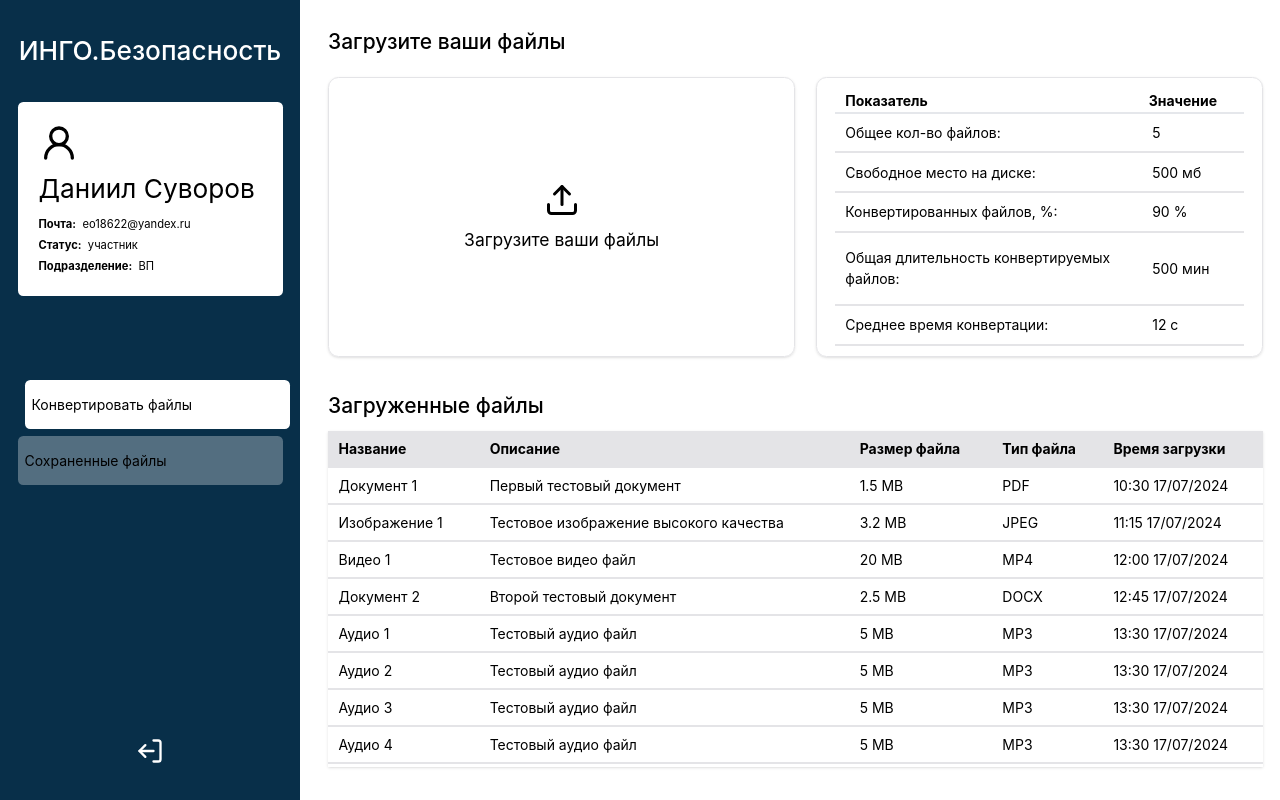
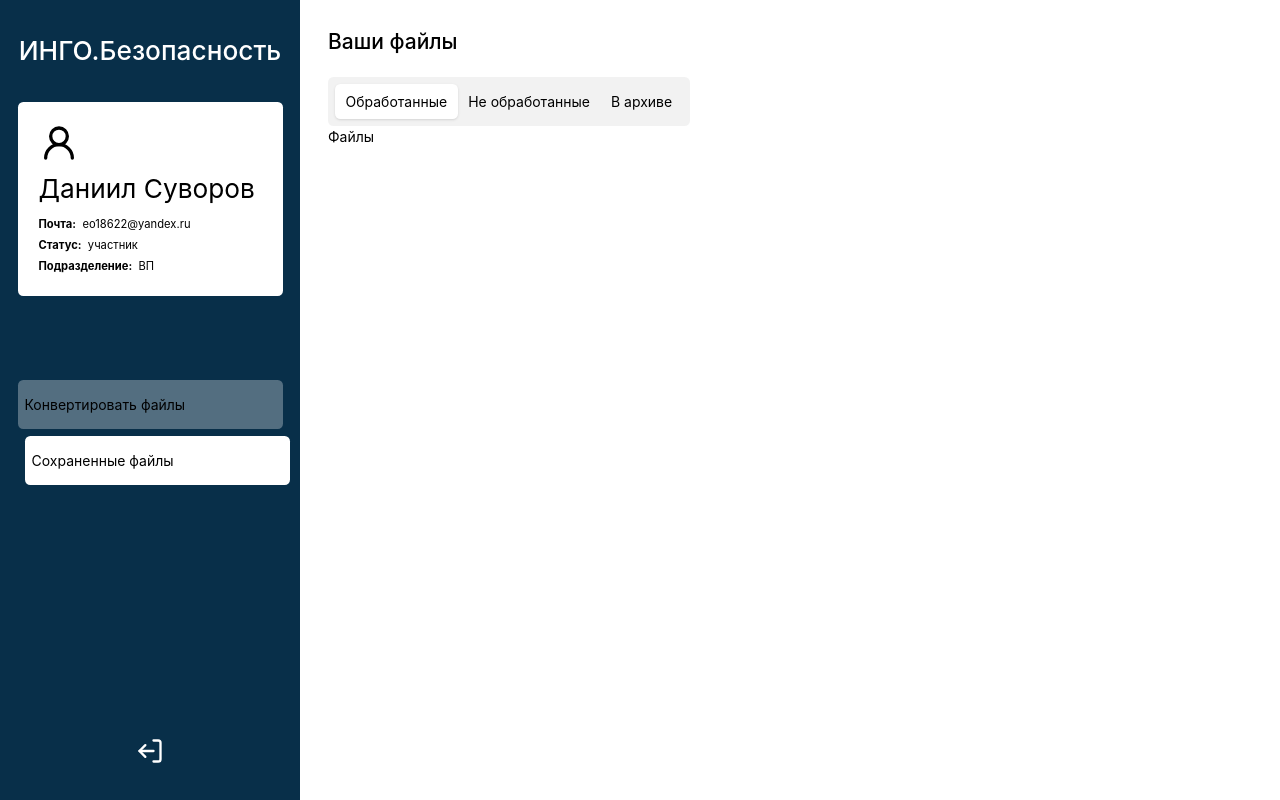
Before and after one commit to racoon-typing/Ingo, a React (Vite) app in the folder project/: page /files in a window 1280 px wide. Before the commit this address led to /convert. Built offline with nearby package versions, Linux system fonts and the light colour scheme.

Commit message:
add routing

```diff
--- a/project/src/app/App.tsx
+++ b/project/src/app/App.tsx
@@ -1,5 +1,5 @@
 // import Files from "../components/files/Files";
-import { Route, Routes } from "react-router-dom";
+import { Link, Route, Routes } from "react-router-dom";
 import ConverterPage from "../pages/converter-page/ConverterPage";
 import UploadFilesPage from "../pages/upload-files-page/UploadFilesPage";
 import "./App.css";
@@ -8,7 +8,18 @@ function App() {
   return (
     <>
       <Routes>
-        <Route path="/" element={<p>Главная</p>} />
+        <Route
+          path="/"
+          element={
+            <div>
+              <h1>Главная</h1>
+
+              <Link to={'/convert'}>convert</Link>
+              <br />
+              <Link to={'/files'}>files</Link>
+            </div>
+          }
+        />
         <Route path="/convert" element={<ConverterPage />} />
         <Route path="/files" element={<UploadFilesPage />} />
         {/* <Route path="/files" element={<Files />} /> */}
--- a/project/src/components/menu-item/Menu-item.tsx
+++ b/project/src/components/menu-item/Menu-item.tsx
@@ -5,7 +5,7 @@ import { IMenuItem } from "../../types/types";
 
 interface IMenuItemProp {
   active: string;
-  handleChangeActive: (id: string) => void;
+  handleChangeActive: (id: string, link: string) => void;
   item: IMenuItem;
 }
 
@@ -14,12 +14,12 @@ function MenuItem({
   handleChangeActive,
   item,
 }: IMenuItemProp): JSX.Element {
-  const { name, value } = item;
+  const { name, value, link } = item;
   const isActive = active === value;
 
   return (
     <li
-      onClick={() => handleChangeActive(value)}
+      onClick={() => handleChangeActive(value, link)}
       className={classNames(
         "menu__item p-4 px-2 rounded-md text-black mb-2 duration-300",
         {
--- a/project/src/components/menu/Menu.tsx
+++ b/project/src/components/menu/Menu.tsx
@@ -3,32 +3,27 @@
 import { useEffect, useState } from "react";
 import MenuItem from "../menu-item/Menu-item";
 import { IMenuItem } from "../../types/types";
-import { useNavigate } from "react-router-dom";
+import { useLocation, useNavigate } from "react-router-dom";
 
 interface IMenuProp {
   list: IMenuItem[];
 }
 
 function Menu({ list }: IMenuProp): JSX.Element {
-  const [activeItem, setActiveItem] = useState<string>("convert");
   const navigate = useNavigate();
+  const location = useLocation();
+  const [activeItem, setActiveItem] = useState<string>("");
 
   useEffect(() => {
-    // Найти ссылку, соответствующую активному элементу
-    const link = list.find((item) => item.value === activeItem)?.link || "";
-    console.log("Navigating to:", link); // Отладочный вывод
+    // Устанавливаем активный элемент на основе текущего пути
+    const currentPath = location.pathname;
+    const activeItem = list.find(item => item.link === currentPath)?.value || "convert";
+    setActiveItem(activeItem);
+  }, [location, list]);
 
-    // Выполнить навигацию
-    if (link) {
-      navigate(link);
-    }
-  }, [activeItem, list, navigate]); // Выполняем навигацию при изменении activeItem
-
-  function handleChangeActive(value: string) {
-    // Обновление состояния активного элемента
-    if (value !== activeItem) {
-      setActiveItem(value);
-    }
+  function handleChangeActive(value: string, link: string) {
+    setActiveItem(value);
+    navigate(link);
   }
 
   return (
--- a/project/src/layout/Layout.tsx
+++ b/project/src/layout/Layout.tsx
@@ -23,7 +23,7 @@ function Layout({ children }): JSX.Element {
           </a>
         </div>
 
-        <div className="w-full py-8 pr-5">
+        <div className="w-full py-8 pr-5 max-h-screen">
           <div className="">{children}</div>
         </div>
       </div>
```
